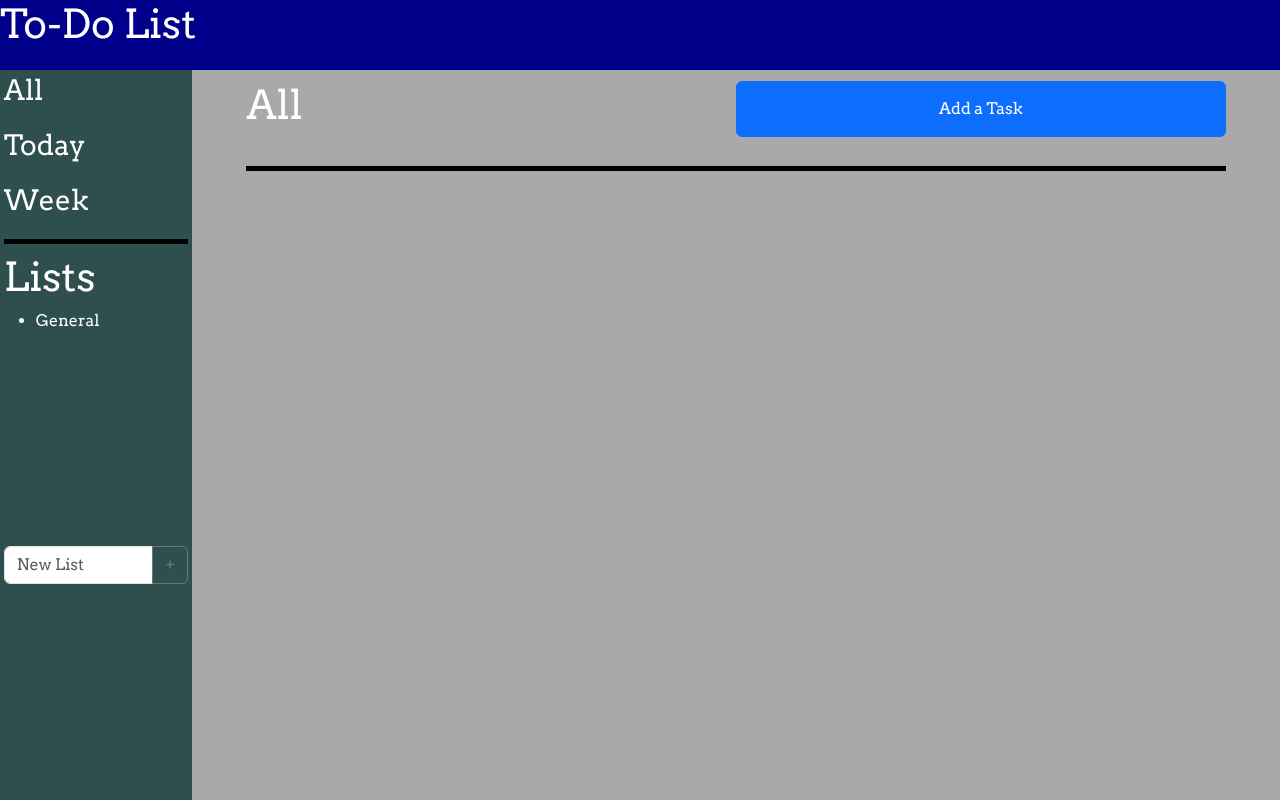
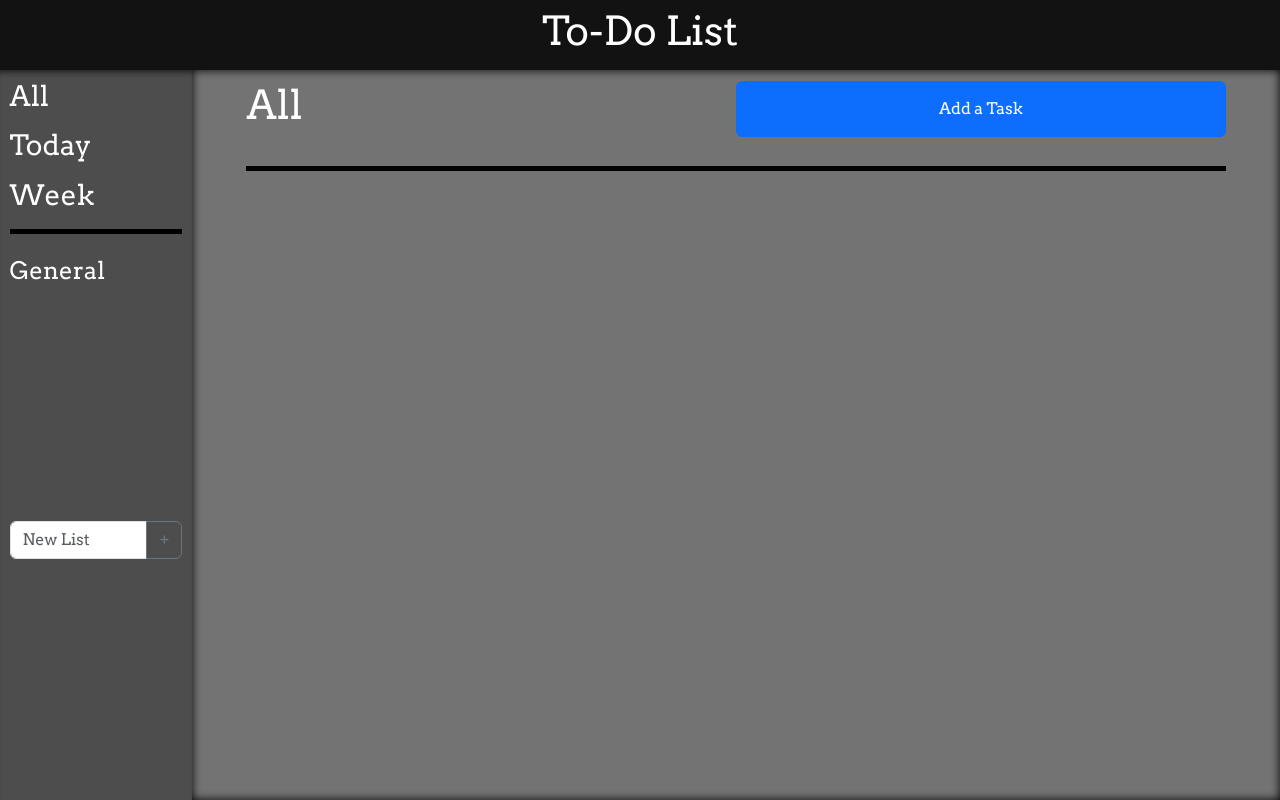
Before and after one commit to frogsword/todo-list, a website built with webpack: page dist/index.html in a window 1280 px wide. Built offline with nearby package versions, Linux system fonts and the light colour scheme.

Commit message:
added some more style

```diff
--- a/src/components/Sidebar.js
+++ b/src/components/Sidebar.js
@@ -4,7 +4,7 @@ const Sidebar = () => {
 	const sidebar = document.createElement('div');
 	sidebar.classList.add('sidebar');
 
-	const topSect = document.createElement('div');
+	const topSect = document.createElement('ul');
 	topSect.classList.add('sidebar-top');
 	sidebar.appendChild(topSect);
 
@@ -20,7 +20,7 @@ const createSidebarNavs = (text) => {
 	const nav = document.createElement('div');
 	nav.classList.add('sidebarNav', `${text}-nav`);
 	nav.innerHTML = `
-    <h3>${text}</h3>
+    <li><h3>${text}</h3></li>
     `;
 
 	return nav;
@@ -32,7 +32,6 @@ const projectsList = () => {
 
 	projects.innerHTML = `
     <div class="list">
-        <h1>Lists</h1>
         <ul class="projects-lists">
             <li class="project-list-item">General</li>
         </ul>
--- a/src/modules/update-displays.js
+++ b/src/modules/update-displays.js
@@ -32,9 +32,7 @@ const updateTaskDisplay = (taskArray) => {
 		let date = '';
 		try {
 			date = format(new Date(task.date.slice(0,4), parseInt(task.date.slice(5, 7))-1, task.date.slice(8, 10)), "MMM dd',' yyyy");
-		} catch(error) {
-
-		}
+		} catch(error) {}
 
 		taskList.appendChild(createTaskAccordion(task.name, task.desc, task.date, task.prio, task.project, task.id, prioColor, date));
 	});
@@ -54,16 +52,15 @@ const updateListDisplay = (list) => {
 		if (project === 'General') {
 			projectsList.innerHTML += `
             <li class="project-list-item">
-                ${project}
-                <button class="sort-by-project" id="${project}">Sort</button>
+                <div class="sort-by-project" id=${project}>${project}</div>
             </li>
             `;
 		} else {
 			//adds remove icon for lists except general
-			projectsList.innerHTML += `<li class="project-list-item">
-                ${project}
-                <button class="sort-by-project" id="${project}">Sort</button>
-                <svg xmlns="http://www.w3.org/2000/svg" width="30" height="30" fill="red" class="bi bi-trash3 list-trash" id=${project} viewBox="0 0 16 16">
+			projectsList.innerHTML += `
+			<li class="project-list-item">
+                <div class="sort-by-project" id=${project}>${project}</div>
+                <svg xmlns="http://www.w3.org/2000/svg" width="25" height="25" fill="black" class="bi bi-trash3 list-trash" id=${project} viewBox="0 0 16 16">
                     <path d="M6.5 1h3a.5.5 0 0 1 .5.5v1H6v-1a.5.5 0 0 1 .5-.5ZM11 2.5v-1A1.5 1.5 0 0 0 9.5 0h-3A1.5 1.5 0 0 0 5 1.5v1H2.506a.58.58 0 0 0-.01 0H1.5a.5.5 0 0 0 0 1h.538l.853 10.66A2 2 0 0 0 4.885 16h6.23a2 2 0 0 0 1.994-1.84l.853-10.66h.538a.5.5 0 0 0 0-1h-.995a.59.59 0 0 0-.01 0H11Zm1.958 1-.846 10.58a1 1 0 0 1-.997.92h-6.23a1 1 0 0 1-.997-.92L3.042 3.5h9.916Zm-7.487 1a.5.5 0 0 1 .528.47l.5 8.5a.5.5 0 0 1-.998.06L5 5.03a.5.5 0 0 1 .47-.53Zm5.058 0a.5.5 0 0 1 .47.53l-.5 8.5a.5.5 0 1 1-.998-.06l.5-8.5a.5.5 0 0 1 .528-.47ZM8 4.5a.5.5 0 0 1 .5.5v8.5a.5.5 0 0 1-1 0V5a.5.5 0 0 1 .5-.5Z"/>
                 </svg>
             </li>`;
--- a/src/style.scss
+++ b/src/style.scss
@@ -8,18 +8,23 @@ body {
 	width: 100vw;
 	display: grid;
 	grid-template-rows: minmax(70px, 8vh) auto;
-	grid-template-columns: minmax(140px, 15vw) auto;
+	grid-template-columns: minmax(175px, 15vw) auto;
 }
 
 .header {
+    display: grid;
+    justify-content: center;
+    align-items: center;
+
 	grid-area: 1 / 1 / 2 / 3;
-	background-color: darkblue;
+	background-color: #121212;
 }
 
 .sidebar {
 	grid-area: 2 / 1 / 3 / 2;
-	background-color: darkslategrey;
-	padding: 2%;
+	background-color: #4d4d4d;
+	padding: 5%;
+    box-shadow: inset 0 7px 9px -7px rgba(0, 0, 0, 0.993);
 
 	display: grid;
 	grid-template-rows: minmax(170px, 18%) 1fr;
@@ -29,15 +34,51 @@ body {
 	border-bottom: 5px solid black;
 
 	display: grid;
- /* gap: 1rem; */
+}
+
+.sidebarNav {
+    text-align: left;
+}
+
+ul {
+    padding-left: 0;
+}
+
+ul li div:hover, ul li h3:hover {
+    cursor: pointer;
+    transition: 0.5s;
+    transform: scale(1.05);
+    color: grey;
+}
+
+ul li svg:hover {
+    cursor: pointer;
+    transition: 0.5s;
+    transform: scale(1.05);
+}
+
+ul li::marker {
+    content: none;
 }
 
 .projects-list {
-	padding-top: 5%;
+	padding-top: 2%;
 
 	display: flex;
 	flex-direction: column;
 	justify-content: space-between;
+}
+
+.projects-list li {
+    display: flex;
+    justify-content: space-between;
+    align-items: center;
+    flex-wrap: wrap;
+    font-size: 24px;
+}
+
+.list-trash:hover {
+    fill: red;
 }
 
 .modal-launch {
@@ -59,8 +100,11 @@ body {
 	display: flex;
 	flex-direction: column;
 	gap: 5%;
-	background-color: darkgray;
+	background-color: #737373;
 	padding: 1% 5%;
+    box-shadow: inset 0 7px 9px -7px rgba(0, 0, 0, 0.993);
+    box-shadow: inset 0px 0px 10px rgba(0, 0, 0, 0.993);
+
 }
 
 .main-task-header {
@@ -86,6 +130,13 @@ body {
 //task accordions
 .accordion {
 	margin-top: 1% !important;
+    box-shadow: 3px 3px 5px rgba(0, 0, 0, 0.993);
+    --bs-accordion-bg: #f2f2f2;
+}
+
+.accordion:hover {
+    transition: 0.5s;
+    transform:translate(-10px);
 }
 
 .accordion-button {
```
Also changed, not shown: dist/main.js.
